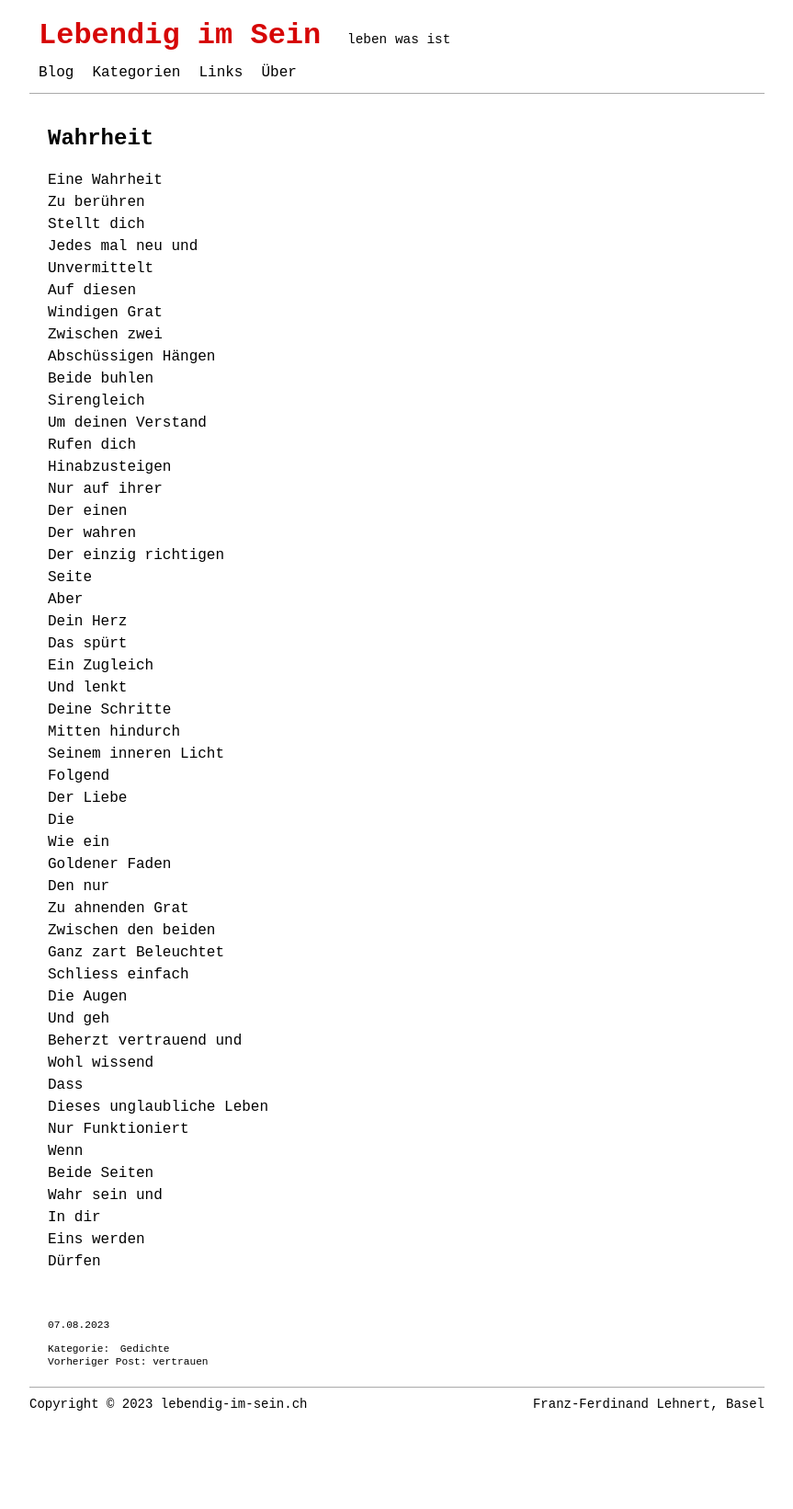
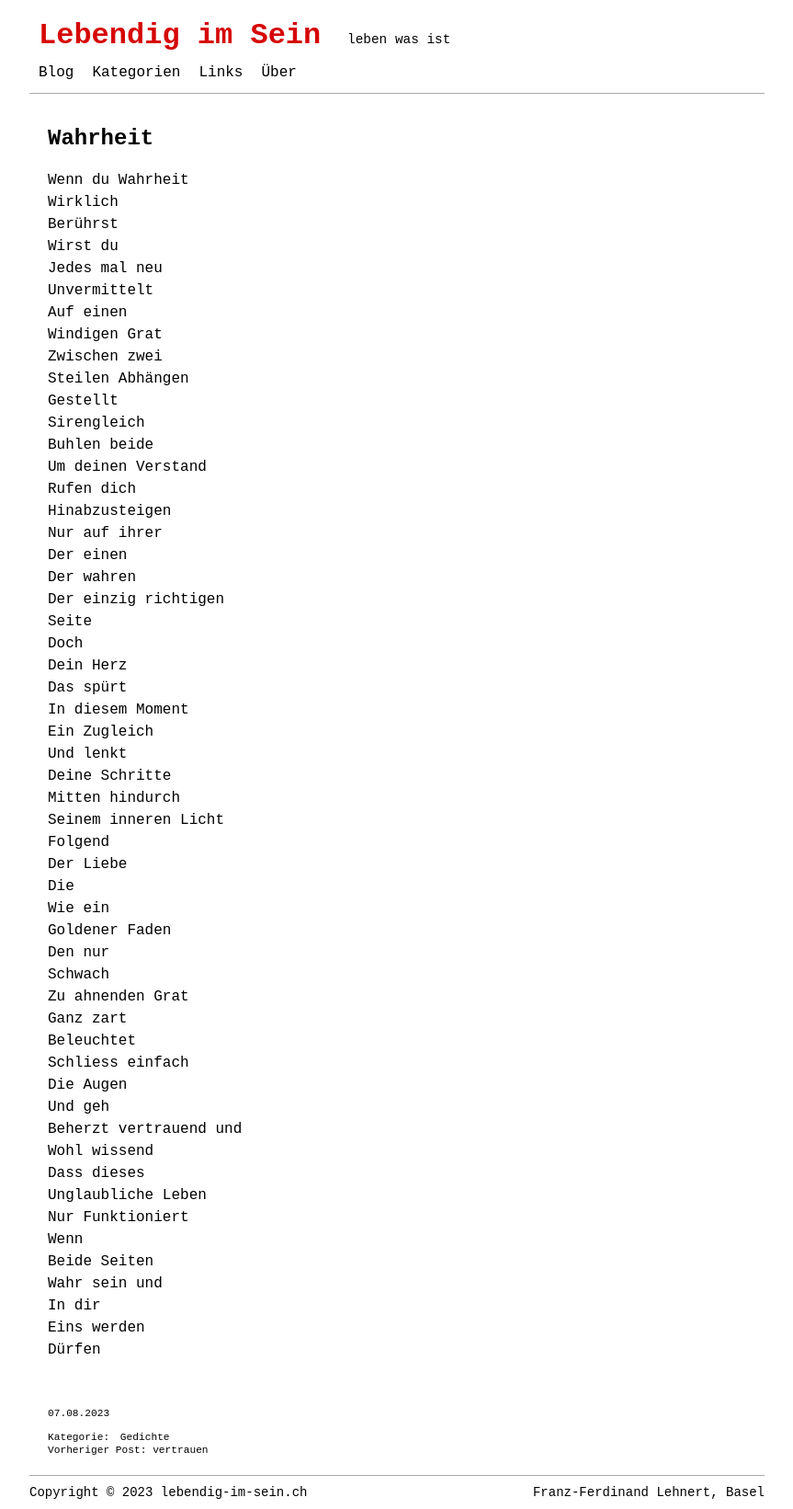
Before and after one commit to lebendigimsein/webpage, a Jekyll site: the page built from _posts/2023-08-07-wahrheit.markdown, in a window 1280 px wide. Shown: the whole page at 92% size, without its empty margins (208-1071 px from the left). Built offline with Jekyll 4.4.1, drawn with Linux system fonts in a browser that asks for light colours; before the commit the page ends 1545 px from its top, so only the background shows below that.

Commit message:
wahrheit changed

```diff
--- a/_posts/2023-08-07-wahrheit.markdown
+++ b/_posts/2023-08-07-wahrheit.markdown
@@ -7,17 +7,20 @@ categories: [Gedichte]
 tags: []
 ---
 
-Eine Wahrheit
-Zu berühren
-Stellt dich
-Jedes mal neu und
+Wenn du
+Wahrheit
+Wirklich
+Berührst
+Wirst du
+Jedes mal neu
 Unvermittelt
-Auf diesen
+Auf einen
 Windigen Grat
 Zwischen zwei
-Abschüssigen Hängen
-Beide buhlen
+Steilen Abhängen
+Gestellt
 Sirengleich
+Buhlen beide
 Um deinen Verstand
 Rufen dich
 Hinabzusteigen
@@ -26,9 +29,10 @@ Der einen
 Der wahren
 Der einzig richtigen
 Seite
-Aber
+Doch
 Dein Herz
 Das spürt
+In diesem Moment
 Ein Zugleich
 Und lenkt
 Deine Schritte
@@ -40,8 +44,8 @@ Die
 Wie ein
 Goldener Faden
 Den nur
+Schwach
 Zu ahnenden Grat
-Zwischen den beiden
 Ganz zart
 Beleuchtet
 Schliess einfach
@@ -49,8 +53,8 @@ Die Augen
 Und geh
 Beherzt vertrauend und
 Wohl wissend
-Dass
-Dieses unglaubliche Leben
+Dass dieses
+Unglaubliche Leben
 Nur Funktioniert
 Wenn
 Beide Seiten
```
